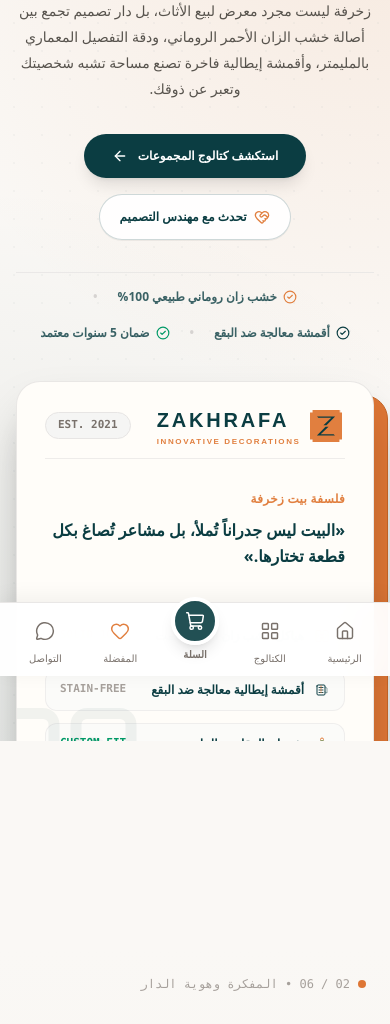
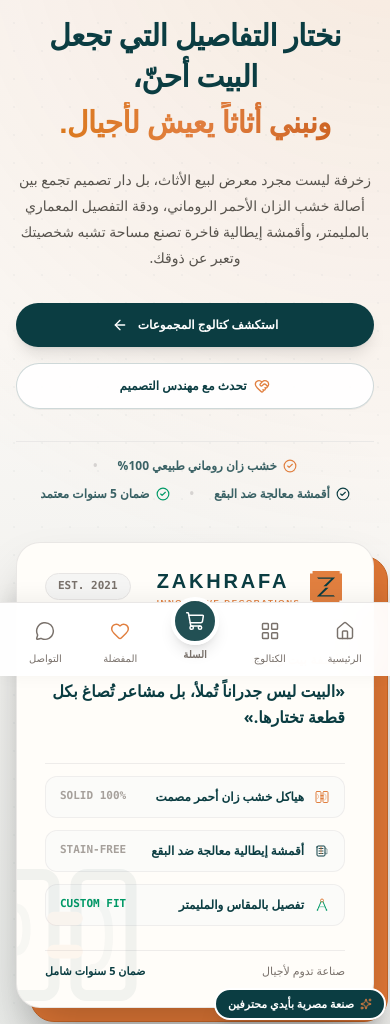
Before and after one commit to EL-3raby/zakhrafa-home, a Next.js app: page /about in a window 390 px wide. Shown: the part 168-1192 px from the top of the page. Built offline with nearby package versions, Linux system fonts and the light colour scheme; no server answers; the database is empty; a web font is replaced by a local one.

Commit message:
responsive

```diff
--- a/src/components/about/AboutCareSlide.tsx
+++ b/src/components/about/AboutCareSlide.tsx
@@ -24,9 +24,9 @@
   return (
     <div
       ref={containerRef}
-      className="relative w-full h-[125vh] z-50"
+      className="relative w-full min-h-screen sm:h-[125vh] z-50"
     >
-      <div className="sticky top-0 h-screen w-full flex flex-col justify-center items-center bg-[#F6F2ED] text-[#0B3D42] py-10 sm:py-14 px-4 sm:px-6 lg:px-8 overflow-hidden">
+      <div className="relative sm:sticky sm:top-0 min-h-screen w-full flex flex-col justify-center items-center bg-[#F6F2ED] text-[#0B3D42] py-16 sm:py-14 px-4 sm:px-6 lg:px-8 overflow-visible sm:overflow-hidden">
         {/* Chapter Marker */}
         <div className="absolute top-4 right-6 sm:top-6 sm:right-10 flex items-center gap-2 text-stone-500 text-xs font-mono">
           <span className="w-2 h-2 rounded-full bg-[#E17F3F]" />
--- a/src/components/about/AboutFinaleSlide.tsx
+++ b/src/components/about/AboutFinaleSlide.tsx
@@ -97,7 +97,7 @@
             )}`}
             target="_blank"
             rel="noopener noreferrer"
-            className="inline-flex items-center gap-2 px-6 py-4 rounded-full bg-white/10 hover:bg-white/20 text-white text-xs sm:text-sm font-bold border border-white/20 transition-all duration-200 active:scale-98 backdrop-blur-xs"
+            className="inline-flex w-full sm:w-auto justify-center items-center gap-2 px-6 py-4 rounded-full bg-white/10 hover:bg-white/20 text-white text-xs sm:text-sm font-bold border border-white/20 transition-all duration-200 active:scale-98 backdrop-blur-xs"
           >
             <MessageCircle className="w-4 h-4 text-[#E17F3F]" />
             <span>تواصل مباشرة عبر واتساب</span>
--- a/src/components/about/AboutHero.tsx
+++ b/src/components/about/AboutHero.tsx
@@ -27,10 +27,10 @@
   return (
     <div
       ref={containerRef}
-      className="relative w-full h-[125vh] z-10"
+      className="relative w-full min-h-screen sm:h-[125vh] z-10"
     >
       {/* Pinned Viewport Stage */}
-      <div className="sticky top-0 h-screen w-full flex flex-col justify-center items-center overflow-hidden bg-[#FAF8F5] px-4 sm:px-6 lg:px-8 py-6">
+      <div className="relative sm:sticky sm:top-0 min-h-screen w-full flex flex-col justify-center items-center overflow-visible sm:overflow-hidden bg-[#FAF8F5] px-4 sm:px-6 lg:px-8 py-16 sm:py-6">
         {/* Zero-lag GPU Radial Gradient Glows (No blur filter penalty) */}
         <div className="absolute inset-0 bg-[radial-gradient(circle_at_top_right,rgba(225,127,63,0.12),transparent_55%),radial-gradient(circle_at_bottom_left,rgba(11,61,66,0.08),transparent_60%)] pointer-events-none" />
 
@@ -59,7 +59,7 @@
               initial={{ opacity: 0, y: 14 }}
               animate={{ opacity: 1, y: 0 }}
               transition={{ duration: 0.6, ease: [0.16, 1, 0.3, 1] }}
-              className="inline-flex items-center gap-2.5 px-4 py-1.5 rounded-full bg-[#0B3D42]/5 border border-[#0B3D42]/15 text-[#0B3D42] text-xs font-bold shadow-2xs mb-6"
+              className="inline-flex max-w-full flex-wrap items-center justify-center gap-2.5 px-4 py-1.5 rounded-full bg-[#0B3D42]/5 border border-[#0B3D42]/15 text-[#0B3D42] text-xs font-bold shadow-2xs mb-6"
             >
               <span className="w-1.5 h-1.5 rounded-full bg-[#E17F3F]" />
               <span>دار تصميم للأثاث والديكور المعماري</span>
@@ -100,7 +100,7 @@
             >
               <Link
                 href="/categories"
-                className="inline-flex items-center gap-2.5 px-7 py-3.5 rounded-full bg-[#0B3D42] hover:bg-[#12555C] text-white text-xs sm:text-sm font-black shadow-lg hover:shadow-xl transition-all duration-200 group active:scale-98"
+                className="inline-flex w-full sm:w-auto justify-center items-center gap-2.5 px-7 py-3.5 rounded-full bg-[#0B3D42] hover:bg-[#12555C] text-white text-xs sm:text-sm font-black shadow-lg hover:shadow-xl transition-all duration-200 group active:scale-98"
               >
                 <span>استكشف كتالوج المجموعات</span>
                 <ArrowLeft className="w-4 h-4 transition-transform group-hover:-translate-x-1" />
@@ -112,7 +112,7 @@
                 )}`}
                 target="_blank"
                 rel="noopener noreferrer"
-                className="inline-flex items-center gap-2 px-5 py-3.5 rounded-full border border-[#0B3D42]/20 hover:border-[#0B3D42]/40 bg-white/90 hover:bg-white text-[#0B3D42] text-xs sm:text-sm font-bold transition-all duration-200 shadow-2xs active:scale-98"
+                className="inline-flex w-full sm:w-auto justify-center items-center gap-2 px-5 py-3.5 rounded-full border border-[#0B3D42]/20 hover:border-[#0B3D42]/40 bg-white/90 hover:bg-white text-[#0B3D42] text-xs sm:text-sm font-bold transition-all duration-200 shadow-2xs active:scale-98"
               >
                 <HeartHandshake className="w-4 h-4 text-[#E17F3F]" />
                 <span>تحدث مع مهندس التصميم</span>
@@ -124,7 +124,7 @@
               initial={{ opacity: 0 }}
               animate={{ opacity: 1 }}
               transition={{ duration: 0.8, delay: 0.4 }}
-              className="pt-4 flex flex-wrap items-center justify-center sm:justify-start gap-5 text-xs font-bold text-[#0B3D42]/80 border-t border-stone-200/80"
+              className="pt-4 flex flex-wrap items-center justify-center sm:justify-start gap-x-5 gap-y-3 text-xs font-bold text-[#0B3D42]/80 border-t border-stone-200/80"
             >
               <div className="flex items-center gap-1.5">
                 <CheckCircle2 className="w-3.5 h-3.5 text-[#E17F3F]" />
@@ -188,26 +188,26 @@
 
                 {/* Three Architectural Specifications Badges with generous spacing */}
                 <div className="space-y-3 pt-3 border-t border-stone-200/70 text-xs">
-                  <div className="flex items-center justify-between py-3 px-3.5 rounded-xl bg-stone-50/80 border border-stone-200/60">
-                    <div className="flex items-center gap-2.5 font-bold text-[#0B3D42]">
+                  <div className="flex items-start justify-between gap-3 py-3 px-3.5 rounded-xl bg-stone-50/80 border border-stone-200/60">
+                    <div className="flex min-w-0 items-start gap-2.5 font-bold text-[#0B3D42]">
                       <WoodGrainJoineryIcon className="w-4 h-4 text-[#E17F3F]" />
-                      <span>هياكل خشب زان أحمر مصمت</span>
+                      <span className="min-w-0">هياكل خشب زان أحمر مصمت</span>
                     </div>
                     <span className="text-[11px] font-bold text-stone-400 font-mono">100% SOLID</span>
                   </div>
 
-                  <div className="flex items-center justify-between py-3 px-3.5 rounded-xl bg-stone-50/80 border border-stone-200/60">
-                    <div className="flex items-center gap-2.5 font-bold text-[#0B3D42]">
+                  <div className="flex items-start justify-between gap-3 py-3 px-3.5 rounded-xl bg-stone-50/80 border border-stone-200/60">
+                    <div className="flex min-w-0 items-start gap-2.5 font-bold text-[#0B3D42]">
                       <WovenFabricIcon className="w-4 h-4 text-[#0B3D42]" />
-                      <span>أقمشة إيطالية معالجة ضد البقع</span>
+                      <span className="min-w-0">أقمشة إيطالية معالجة ضد البقع</span>
                     </div>
                     <span className="text-[11px] font-bold text-stone-400 font-mono">STAIN-FREE</span>
                   </div>
 
-                  <div className="flex items-center justify-between py-3 px-3.5 rounded-xl bg-stone-50/80 border border-stone-200/60">
-                    <div className="flex items-center gap-2.5 font-bold text-[#0B3D42]">
+                  <div className="flex items-start justify-between gap-3 py-3 px-3.5 rounded-xl bg-stone-50/80 border border-stone-200/60">
+                    <div className="flex min-w-0 items-start gap-2.5 font-bold text-[#0B3D42]">
                       <ArchitecturalDraftingIcon className="w-4 h-4 text-emerald-600" />
-                      <span>تفصيل بالمقاس والمليمتر</span>
+                      <span className="min-w-0">تفصيل بالمقاس والمليمتر</span>
                     </div>
                     <span className="text-[11px] font-bold text-emerald-600 font-mono">CUSTOM FIT</span>
                   </div>
--- a/src/components/about/AboutMetricsSlide.tsx
+++ b/src/components/about/AboutMetricsSlide.tsx
@@ -51,9 +51,9 @@
   return (
     <div
       ref={containerRef}
-      className="relative w-full h-[125vh] z-30"
+      className="relative w-full min-h-screen sm:h-[125vh] z-30"
     >
-      <div className="sticky top-0 h-screen w-full flex flex-col justify-center items-center bg-[#07262A] text-white py-10 sm:py-14 px-4 sm:px-6 lg:px-8 overflow-hidden">
+      <div className="relative sm:sticky sm:top-0 min-h-screen w-full flex flex-col justify-center items-center bg-[#07262A] text-white py-16 sm:py-14 px-4 sm:px-6 lg:px-8 overflow-visible sm:overflow-hidden">
         {/* Zero-Lag Ambient Radial Glows (No CSS blur penalty) */}
         <div className="absolute inset-0 bg-[radial-gradient(circle_at_center,rgba(225,127,63,0.15),transparent_65%),radial-gradient(circle_at_top_right,rgba(11,61,66,0.3),transparent_55%)] pointer-events-none" />
 
--- a/src/components/about/AboutPillarsSlide.tsx
+++ b/src/components/about/AboutPillarsSlide.tsx
@@ -52,9 +52,9 @@
   return (
     <div
       ref={containerRef}
-      className="relative w-full h-[125vh] z-40"
+      className="relative w-full min-h-screen sm:h-[125vh] z-40"
     >
-      <div className="sticky top-0 h-screen w-full flex flex-col justify-center items-center bg-white text-[#0B3D42] py-10 sm:py-14 px-4 sm:px-6 lg:px-8 overflow-hidden">
+      <div className="relative sm:sticky sm:top-0 min-h-screen w-full flex flex-col justify-center items-center bg-white text-[#0B3D42] py-16 sm:py-14 px-4 sm:px-6 lg:px-8 overflow-visible sm:overflow-hidden">
         {/* Subtle Architectural Blueprint Grid */}
         <div className="absolute inset-0 bg-[linear-gradient(to_right,#0b3d4208_1px,transparent_1px),linear-gradient(to_bottom,#0b3d4208_1px,transparent_1px)] bg-[size:36px_36px] pointer-events-none" />
 
```
